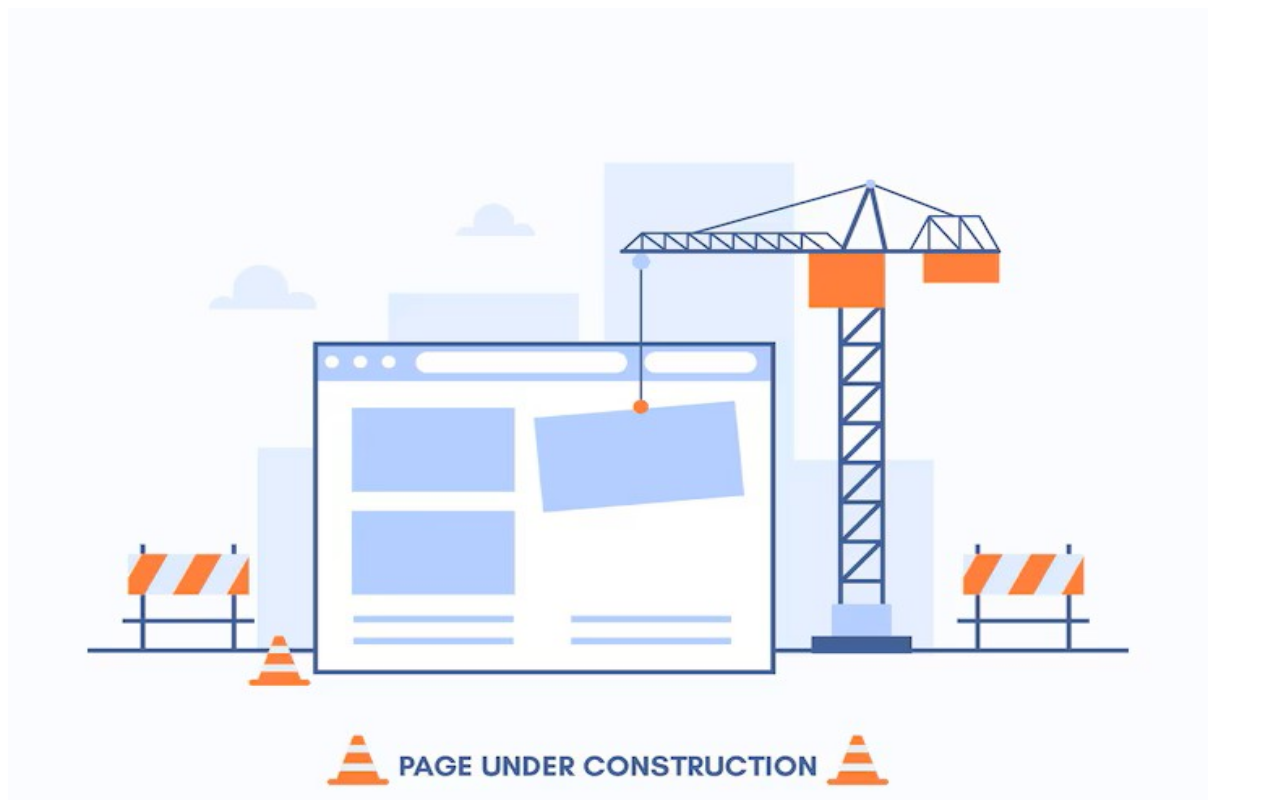
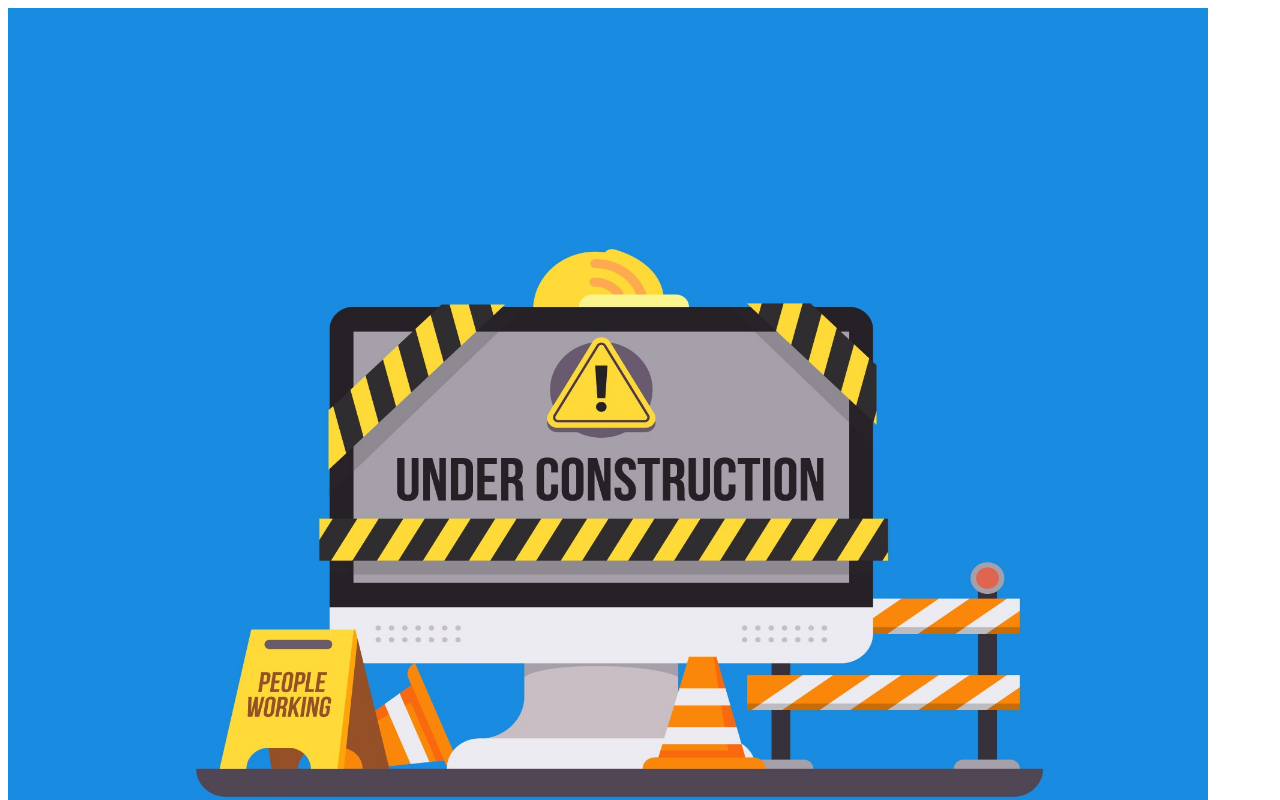
Before and after one commit to vitalizepayvve/vvpay, a plain HTML site: page index.html in a window 1280 px wide. Shown: the top 800 px of the page. Drawn offline with Linux system fonts and the light colour scheme.

Commit message:
Update index.html

```diff
--- a/index.html
+++ b/index.html
@@ -10,7 +10,7 @@ img {
 </head>
 <body>
 
-<img src="image.jpg" alt="HTML5 Icon" style="width:1200px;height:1024px;" class="center">
+<img src="images2.jpg" alt="HTML5 Icon" style="width:1200px;height:1024px;" class="center">
 
 </body>
 </html>
```
